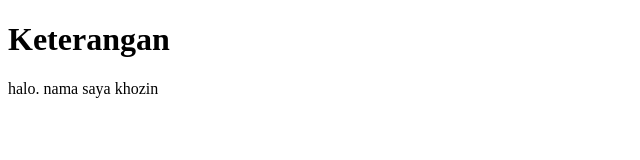
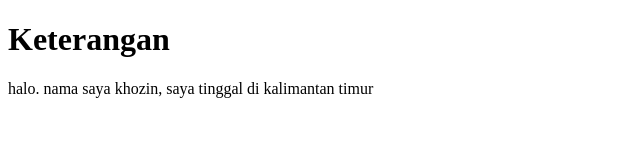
Before and after one commit to KhozinKZ/contoh, a plain HTML site: page index.html in a window 1280 px wide. Shown: the whole page, without its empty margins (0-640 px from the left). Drawn offline with Linux system fonts and the light colour scheme.

Commit message:
menambahkan keterangan

```diff
--- a/index.html
+++ b/index.html
@@ -7,6 +7,8 @@
 </head>
 <body>
 	<h1>Keterangan</h1>
-	<p>halo. nama saya khozin</p>
+	<p>halo. nama saya khozin, saya tinggal di kalimantan timur</p>
+
+
 </body>
 </html>
```
